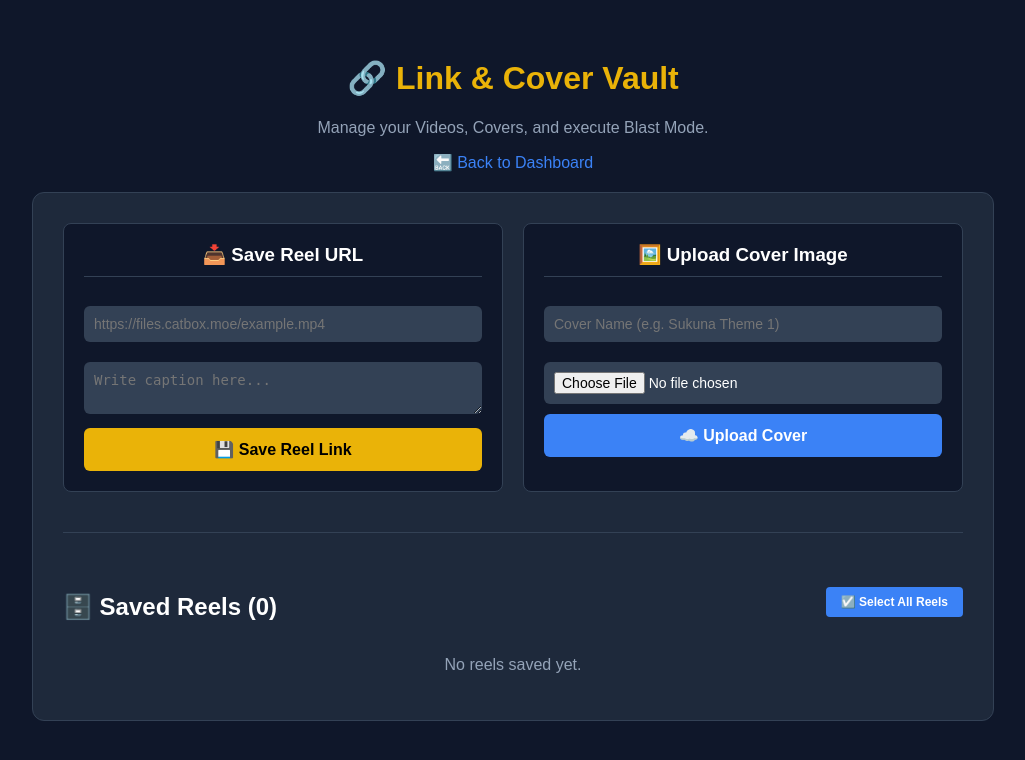
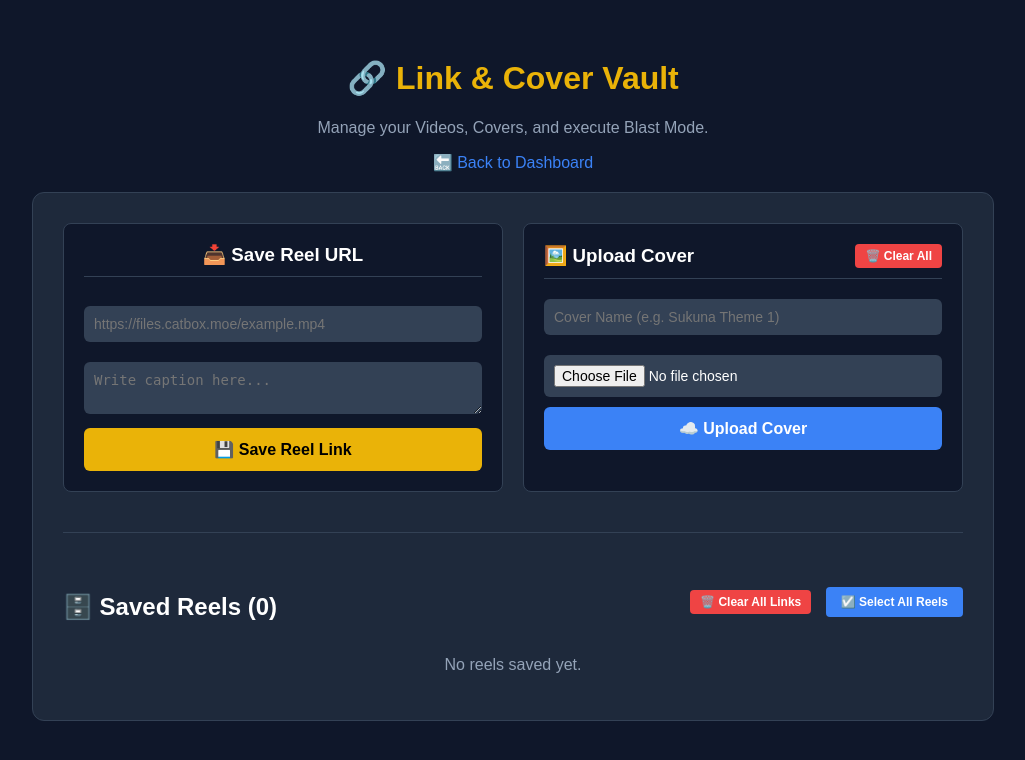
Before and after one commit to vishaleducations6-lgtm/gojex-pro, a Flask app: page /templates in a window 1280 px wide. Shown: the top 760 px of the page, without its empty margins (127-1152 px from the left). Run offline with Flask 3, Linux system fonts and the light colour scheme; the visitor is signed in with stand-in values (Sample User, id 1); data that the repository does not hold is empty.

Commit message:
Update templates_vault.html

```diff
--- a/templates/templates_vault.html
+++ b/templates/templates_vault.html
@@ -7,7 +7,7 @@
         body { background: #0f172a; color: white; font-family: Arial; padding: 30px; text-align: center; }
         .vault-container { max-width: 900px; margin: 0 auto; background: #1e293b; padding: 30px; border-radius: 12px; border: 1px solid #334155; }
         .grid-container { display: grid; grid-template-columns: 1fr 1fr; gap: 20px; }
-        .box { background: #0f172a; padding: 20px; border-radius: 8px; border: 1px solid #334155; }
+        .box { background: #0f172a; padding: 20px; border-radius: 8px; border: 1px solid #334155; position: relative; }
 
         input[type="text"], input[type="url"], input[type="file"], textarea { width: 100%; padding: 10px; margin: 10px 0; border-radius: 6px; border: none; background: #334155; color: white; box-sizing: border-box; font-size: 14px; }
         .btn { background: #eab308; color: black; padding: 12px 20px; border: none; border-radius: 6px; font-weight: bold; cursor: pointer; width: 100%; font-size: 16px; }
@@ -21,6 +21,9 @@
         .modal-content { background: #1e293b; max-width: 500px; margin: 5% auto; padding: 30px; border-radius: 12px; border: 1px solid #334155; position: relative; max-height: 85vh; overflow-y: auto; text-align: left;}
         .close-btn { position: absolute; top: 10px; right: 15px; color: white; font-size: 24px; cursor: pointer; }
         .select-all-btn { background: #3b82f6; color: white; padding: 8px 15px; border: none; border-radius: 4px; cursor: pointer; font-size: 12px; font-weight: bold; margin-bottom: 10px; }
+
+        .btn-clear { background: #ef4444; color: white; padding: 5px 10px; border-radius: 4px; font-size: 12px; font-weight: bold; text-decoration: none; border: none; cursor: pointer; }
+        .btn-clear:hover { background: #dc2626; }
     </style>
 </head>
 <body>
@@ -46,7 +49,11 @@
 
             <!-- COVER UPLOAD BOX -->
             <div class="box">
-                <h3 style="border-bottom: 1px solid #334155; padding-bottom: 10px; margin-top: 0;">🖼️ Upload Cover Image</h3>
+                <div style="display: flex; justify-content: space-between; align-items: center; border-bottom: 1px solid #334155; padding-bottom: 10px; margin-bottom: 10px;">
+                    <h3 style="margin: 0;">🖼️ Upload Cover</h3>
+                    <!-- 👇 NAYA: Clear All Covers Button -->
+                    <a href="/clear_covers" class="btn-clear" onclick="return confirm('Are you sure you want to delete all saved covers?')">🗑️ Clear All</a>
+                </div>
                 <form action="/templates" method="POST" enctype="multipart/form-data">
                     <input type="hidden" name="action" value="add_cover">
                     <input type="text" name="cover_name" required placeholder="Cover Name (e.g. Sukuna Theme 1)">
@@ -63,7 +70,11 @@
 
             <div style="display: flex; justify-content: space-between; align-items: center;">
                 <h2>🗄️ Saved Reels ({{ reels|length }})</h2>
-                <button type="button" class="select-all-btn" onclick="selectAllReels()">☑️ Select All Reels</button>
+                <div>
+                    <!-- 👇 NAYA: Clear All Reels Button -->
+                    <a href="/clear_reels" class="btn-clear" style="margin-right: 10px;" onclick="return confirm('Delete all saved reel links?')">🗑️ Clear All Links</a>
+                    <button type="button" class="select-all-btn" onclick="selectAllReels()">☑️ Select All Reels</button>
+                </div>
             </div>
 
             {% if reels %}
@@ -145,4 +156,4 @@
     </script>
 
 </body>
-    </html>
+</html>
```
